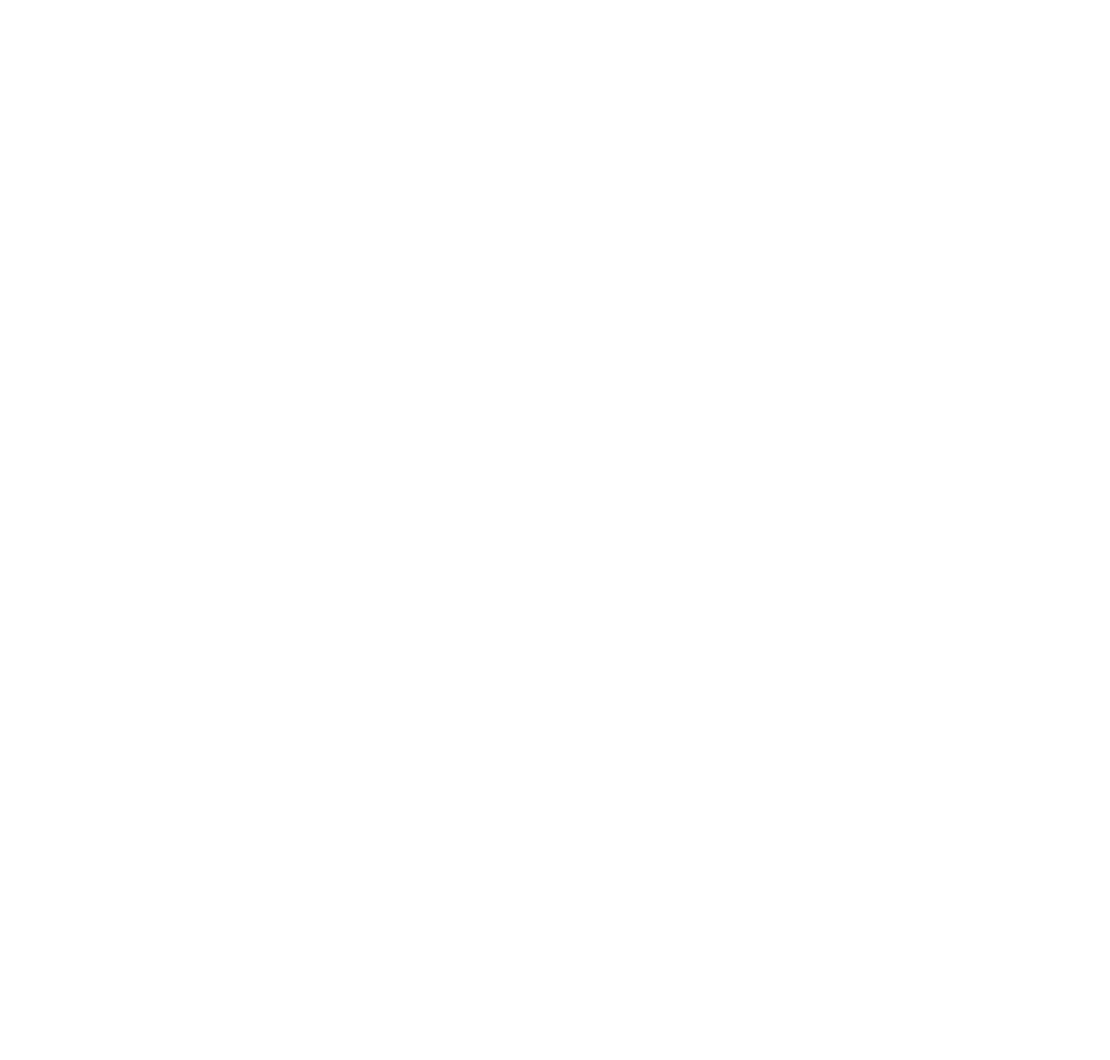
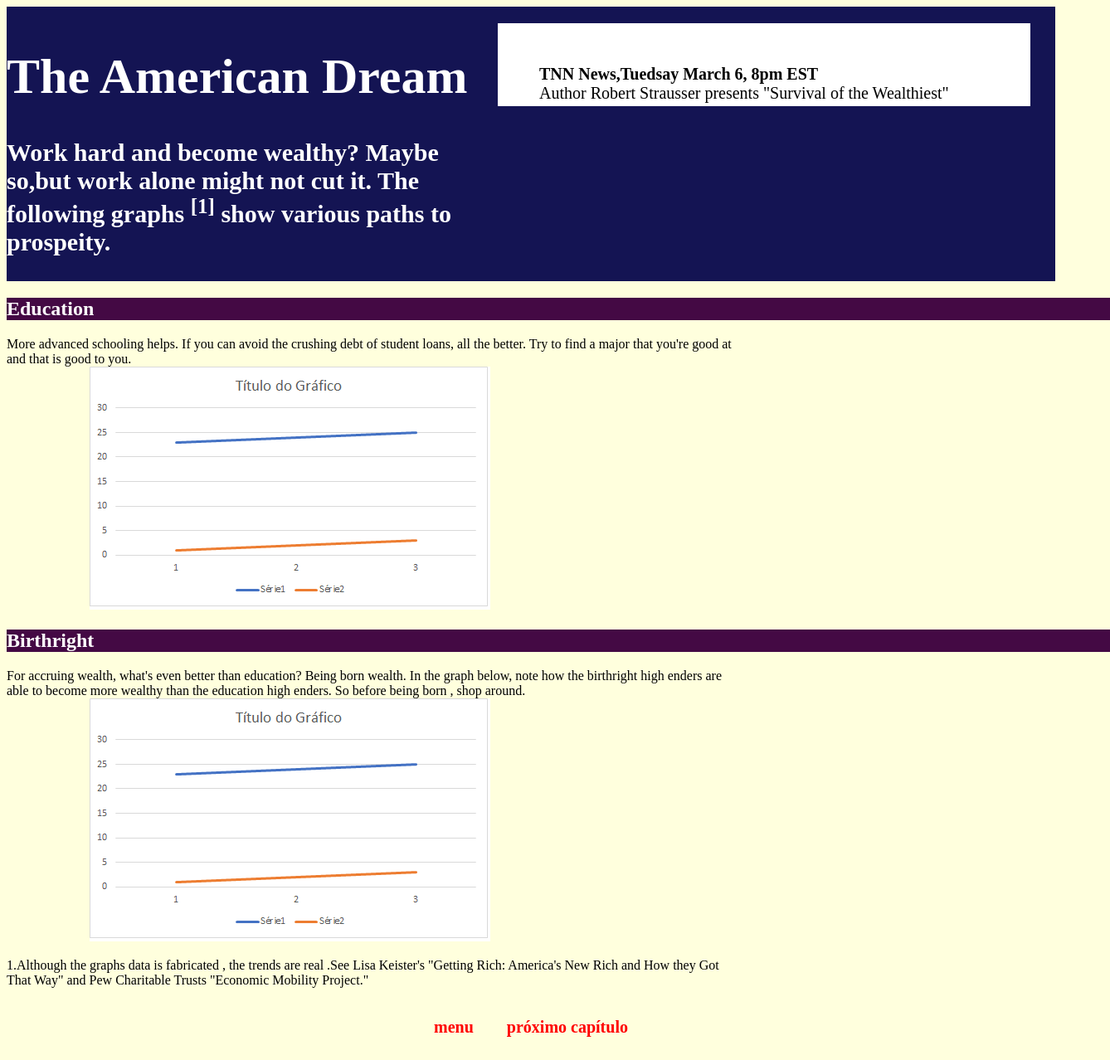
Before and after one commit to gutoFaria/Web-Programing-with-HTML5-CSS-and-JavaScript, a plain HTML site: page projetos/Chapter-4/wealth.html in a window 1280 px wide. Shown: the whole page at 83% size, 1338 px wide, since content can reach past the window. Before the commit the page ends 800 px from the top, so only its background shows below. Drawn offline with Linux system fonts and the light colour scheme.

Commit message:
capitulo 4

```diff
--- a/projetos/Chapter-4/styless.css
+++ b/projetos/Chapter-4/styless.css
@@ -0,0 +1,66 @@
+body{
+    background-color: rgb(255, 255, 221);
+}
+
+div{
+    width: 890px;
+}
+
+.cabecalho{
+    background-color: rgb(20, 20, 83);
+    color: #ffffff;
+    font-size: 20px;
+    padding-top: 10px;
+    display: flex;
+    justify-content: space-around;
+
+}
+
+.esquerda{
+    font-weight: bold;
+    font-size: 30px;
+    text-overflow: unset;
+}
+
+span{
+    font-weight: bold;
+}
+
+.direita{
+    background-color: #ffffff;
+    color: #000000;
+    height: 50px;
+    margin-top: 10px;
+    margin-right: 30px;
+    padding-left: 50px;
+    padding-top: 50px;
+}
+
+h2{
+    color: #fff;
+    font-weight: bold;
+    background-color: rgb(68, 9, 68);
+    width: 1330px;
+}
+
+img{
+    margin-left: 100px;
+}
+
+footer{
+    display: flex;
+    align-items: center;
+    justify-content: center;
+}
+
+a{
+    text-decoration: none;
+    margin: 20px;
+    font-size: 20px;
+    font-weight: bold;
+    color: red;
+}
+
+a:hover{
+    color: #000;
+}
--- a/projetos/Chapter-4/wealth.html
+++ b/projetos/Chapter-4/wealth.html
@@ -6,6 +6,43 @@
     <title>Wealth</title>
 </head>
 <body>
+    <header class="cabecalho">
+        <div class="esquerda">
+            <h1>The American Dream</h1>
+        <p>
+            Work hard and become wealthy? Maybe so,but work alone might not cut it. The following graphs <sup>[1]</sup> show various paths to prospeity.
+        </p>
 
+        </div>
+        <div class="direita">
+            <span>TNN News,Tuedsay March 6, 8pm EST</span>
+             <br>
+            Author Robert Strausser presents "Survival of the Wealthiest"
+        </div>
+    </header>
+
+    <div class="parte">
+        <h2>Education</h2>
+        <p>
+            More advanced schooling helps. If you can avoid the crushing debt of student loans, all the better. Try to find a major that you're good at and that is good to you. <br>
+            <img src="/img/grafico.png" alt="gráfico ilustrativo" title="imagem ilustrativa">
+        </p>
+    </div>
+
+    <div class="parte">
+        <h2>Birthright</h2>
+        <p>
+            For accruing wealth, what's even better than education? Being born wealth. In the graph below, note how the birthright high enders are able to become more wealthy than the education high enders. So before being born , shop around. <br>
+            <img src="/img/grafico.png" alt="gráfico ilustrativo" title="imagem ilustrativa">
+        </p>
+        <p>
+            1.Although the graphs data is fabricated , the trends are real .See Lisa Keister's "Getting Rich: America's New Rich and How they Got That Way" and Pew Charitable Trusts "Economic Mobility Project."
+        </p>
+    </div>
+
+    <footer>
+        <a href="/index.html">menu</a>
+        <a href="">próximo capítulo</a>
+    </footer>
 </body>
 </html>
```
Also changed, not shown: img/grafico.png (added).
